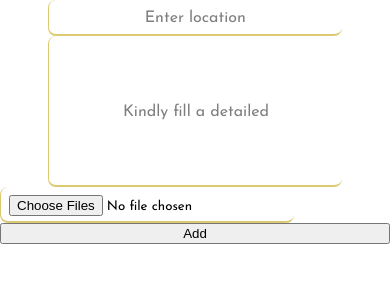
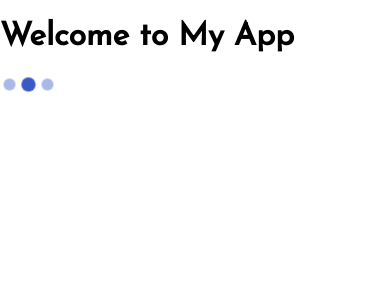
Before and after one commit to Youssef-Hd/AngelsProtectors, a React (Create React App) app: page /test in a window 390 px wide. Shown: the top 300 px of the page. Built offline with nearby package versions, Linux system fonts and the light colour scheme.

Commit message:
responsivity

```diff
--- a/package.json
+++ b/package.json
@@ -32,6 +32,7 @@
     "react-router-dom": "^6.11.1",
     "react-scripts": "5.0.1",
     "react-slick": "^0.29.0",
+    "react-spinners": "^0.13.8",
     "slick-carousel": "^1.8.1",
     "sort-by": "^1.2.0",
     "swiper": "^9.3.2",
--- a/src/Pages/About/About.css
+++ b/src/Pages/About/About.css
@@ -3,6 +3,13 @@
   flex-direction: column;
   height: 100vh;
 }
+
+.papa-nav{
+  display: flex;
+  /* max-width: 1200px; */
+  /* width: 1200px; */
+}
+
 
 .Image-about {
   width: 200px;
@@ -12,7 +19,12 @@
   padding-top: 20px;
 }
 .Heroimage-aboutpage {
+  /* max-width: 100%; */
   width: 100%;
+  height: 90vh;
+  display: flex;
+  justify-content: center;
+  /* max-width: 500px; */
 }
 .p-about {
   width: 320px;
--- a/src/Pages/About/About.jsx
+++ b/src/Pages/About/About.jsx
@@ -11,7 +11,9 @@ const About = () => {
         <Nav />
         <img
           className="Heroimage-aboutpage"
-          src="https://media.gettyimages.com/id/1221625331/photo/superhero-dog-and-his-boy.jpg?s=612x612&w=0&k=20&c=B6UHRGhhg2kk3v6sBYp2WKkLqnDh8776PmgtShz1JMk="
+          src="https://a-static.besthdwallpaper.com/five-short-coated-white-and-brown-puppies-wallpaper-1600x900-84107_47.jpg"
+          // src="https://media.istockphoto.com/id/1161941988/photo/super-hero-dog.jpg?s=612x612&w=0&k=20&c=9TNGD8OyFF-L8UD4PmTC-KgKewIrki8NVGtV-9XX-ho="
+          // src="https://media.gettyimages.com/id/1221625331/photo/superhero-dog-and-his-boy.jpg?s=612x612&w=0&k=20&c=B6UHRGhhg2kk3v6sBYp2WKkLqnDh8776PmgtShz1JMk="
           alt="imghero"
         />
       </div>
@@ -30,6 +32,7 @@ const About = () => {
         </Link>
         <Footer />
       </div>
+
     </div>
   );
 };
--- a/src/Pages/Contact/Contact.css
+++ b/src/Pages/Contact/Contact.css
@@ -98,3 +98,10 @@ input {
   align-items: center;
   margin-bottom: 20px;
 }
+
+.footer-contact{
+  display: flex;
+  height: 20vh;
+  justify-content: flex-end;
+  flex-direction: column;
+}
--- a/src/Pages/Contact/Contact.jsx
+++ b/src/Pages/Contact/Contact.jsx
@@ -75,7 +75,9 @@ const Contact = () => {
       <button onClick={handleEvent} className="submit-contact">
         Submit
       </button>
+      <div className="footer-contact">
       <Footer />
+      </div>
     </div>
   );
 };
--- a/src/Pages/Testing/Test.jsx
+++ b/src/Pages/Testing/Test.jsx
@@ -1,108 +1,130 @@
-import React from "react";
-import { useState } from "react";
-import axios from "axios";
+import React from 'react';
+import { BeatLoader } from 'react-spinners';
 
-const Test = () => {
-  const [selectedInfo, setSelectedInfo] = useState({});
-  const [isUpdateMode, setIsUpdateMode] = useState(false);
-
-  const [newInfo, setNewInfo] = useState({
-    location: "",
-    description: "",
-    latitude: "",
-    longitude: "",
-    images: [],
-  });
-
-  const storedId = sessionStorage.getItem("id");
-
-  const handleFormSubmit = async (event) => {
-    event.preventDefault();
-
-    const formData = new FormData();
-    formData.append("location", newInfo.location);
-    formData.append("description", newInfo.description);
-    formData.append("latitude", newInfo.latitude);
-    formData.append("longitude", newInfo.longitude);
-
-    for (let i = 0; i < newInfo.images.length; i++) {
-      formData.append("images", newInfo.images[i]);
-    }
-
-    try {
-      const response = await axios.post(
-        "http://localhost:5000/api/location",
-        formData,
-        {
-          headers: {
-            "Content-Type": "multipart/form-data",
-          },
-        }
-      );
-      if (response.status !== 200) {
-        throw new Error("Failed to post location");
-      }
-
-      setNewInfo({
-        location: "",
-        latitude: "",
-        description: "",
-        longitude: "",
-        images: [],
-      });
-    } catch (error) {
-      console.error("Error creating location:", error);
-    }
-  };
-
-  function handleImages(e) {
-    const filesArray = Array.from(e.target.files);
-    if (filesArray.length > 0) {
-      setNewInfo((prevInfo) => ({ ...prevInfo, images: filesArray }));
-    }
-  }
-
-  const handleUpdate = (info) => {
-    setSelectedInfo(info);
-    setIsUpdateMode(true);
-  };
-
+const MyComponent = () => {
   return (
     <div>
-      <form
-        ref={selectedInfo}
-        className="contact-formmm"
-        encType="multipart/form-data"
-      >
-        <input
-          className="onduty-input"
-          type="text"
-          value={newInfo.location}
-          onChange={(e) => setNewInfo({ ...newInfo, location: e.target.value })}
-          placeholder="Enter location"
-        />
-        <input
-          placeholder="Kindly fill a detailed description of the case."
-          className="description-textarea"
-          type="text"
-          value={newInfo.description}
-          onChange={(e) =>
-            setNewInfo({ ...newInfo, description: e.target.value })
-          }
-        />
-
-        <input
-          className="input-file"
-          type="file"
-          multiple
-          onChange={(e) => handleImages(e)}
-        />
-        <button className="buttonadd" onClick={handleFormSubmit}>
-          Add
-        </button>
-      </form>
+      <h1>Welcome to My App</h1>
+      <BeatLoader color="#123abc" loading={true} />
     </div>
   );
 };
 
-export default Test;
+export default MyComponent;
+
+
+
+
+
+
+
+
+
+// import React from "react";
+// import { useState } from "react";
+// import axios from "axios";
+
+// const Test = () => {
+//   const [selectedInfo, setSelectedInfo] = useState({});
+//   const [isUpdateMode, setIsUpdateMode] = useState(false);
+
+//   const [newInfo, setNewInfo] = useState({
+//     location: "",
+//     description: "",
+//     latitude: "",
+//     longitude: "",
+//     images: [],
+//   });
+
+//   const storedId = sessionStorage.getItem("id");
+
+//   const handleFormSubmit = async (event) => {
+//     event.preventDefault();
+
+//     const formData = new FormData();
+//     formData.append("location", newInfo.location);
+//     formData.append("description", newInfo.description);
+//     formData.append("latitude", newInfo.latitude);
+//     formData.append("longitude", newInfo.longitude);
+
+//     for (let i = 0; i < newInfo.images.length; i++) {
+//       formData.append("images", newInfo.images[i]);
+//     }
+
+//     try {
+//       const response = await axios.post(
+//         "http://localhost:5000/api/location",
+//         formData,
+//         {
+//           headers: {
+//             "Content-Type": "multipart/form-data",
+//           },
+//         }
+//       );
+//       if (response.status !== 200) {
+//         throw new Error("Failed to post location");
+//       }
+
+//       setNewInfo({
+//         location: "",
+//         latitude: "",
+//         description: "",
+//         longitude: "",
+//         images: [],
+//       });
+//     } catch (error) {
+//       console.error("Error creating location:", error);
+//     }
+//   };
+
+//   function handleImages(e) {
+//     const filesArray = Array.from(e.target.files);
+//     if (filesArray.length > 0) {
+//       setNewInfo((prevInfo) => ({ ...prevInfo, images: filesArray }));
+//     }
+//   }
+
+//   const handleUpdate = (info) => {
+//     setSelectedInfo(info);
+//     setIsUpdateMode(true);
+//   };
+
+//   return (
+//     <div>
+//       <form
+//         ref={selectedInfo}
+//         className="contact-formmm"
+//         encType="multipart/form-data"
+//       >
+//         <input
+//           className="onduty-input"
+//           type="text"
+//           value={newInfo.location}
+//           onChange={(e) => setNewInfo({ ...newInfo, location: e.target.value })}
+//           placeholder="Enter location"
+//         />
+//         <input
+//           placeholder="Kindly fill a detailed description of the case."
+//           className="description-textarea"
+//           type="text"
+//           value={newInfo.description}
+//           onChange={(e) =>
+//             setNewInfo({ ...newInfo, description: e.target.value })
+//           }
+//         />
+
+//         <input
+//           className="input-file"
+//           type="file"
+//           multiple
+//           onChange={(e) => handleImages(e)}
+//         />
+//         <button className="buttonadd" onClick={handleFormSubmit}>
+//           Add
+//         </button>
+//       </form>
+//     </div>
+//   );
+// };
+
+// export default Test;
--- a/src/components/Footer/Footer.css
+++ b/src/components/Footer/Footer.css
@@ -1,20 +1,16 @@
 .Footer-Css {
   background-color: #dbca72;
-  /* position: absolute; */
-  /* bottom: 0; */
   width: 100%;
   height: 70px;
   font-weight: bold;
   font-size: 1.3rem;
   display: flex;
-  /* align-self: end; */
   justify-content: center;
 }
 
 .Text-Footer {
   display: flex;
   align-items: center;
-  /* justify-content: end; */
 }
 
 .tiny-logo {
--- a/src/components/Footer/Footer.jsx
+++ b/src/components/Footer/Footer.jsx
@@ -1,11 +1,9 @@
 import React from "react";
 import "./Footer.css";
-import { useState, useEffect } from "react";
 import tiny from '../../assets/tiny-logo.png'
 
 
 const Footer = () => {
-const [footer, setFooter] = useState( )
 
 
 
--- a/src/components/Nav/Nav.css
+++ b/src/components/Nav/Nav.css
@@ -2,7 +2,6 @@
   display: flex;
 
   justify-content: flex-end;
-  /* align-self: center; */
 
 }
 
@@ -16,7 +15,7 @@ Link{
   /* justify-content: space-between; */
 }
 .navigation {
-  /* width: 100%; */
+  width: 100%;
   height: 70px;
   background-color: #dbca72;
   display: flex;
--- a/src/components/Nav/Nav.jsx
+++ b/src/components/Nav/Nav.jsx
@@ -43,7 +43,7 @@ export default function Nav() {
   };
 
   return (
-    <div>
+    <div className="papa-nav">
       <div className="navigation">
         <div className="hamburger" onClick={toggleHamburger}>
           <Hamburger isOpen={hamburgerOpen} />
```
Also changed, not shown: src/Pages/Home/Home.jsx (+27 -5 lines), 1 other file (tests, documents, lock files or other folders).
